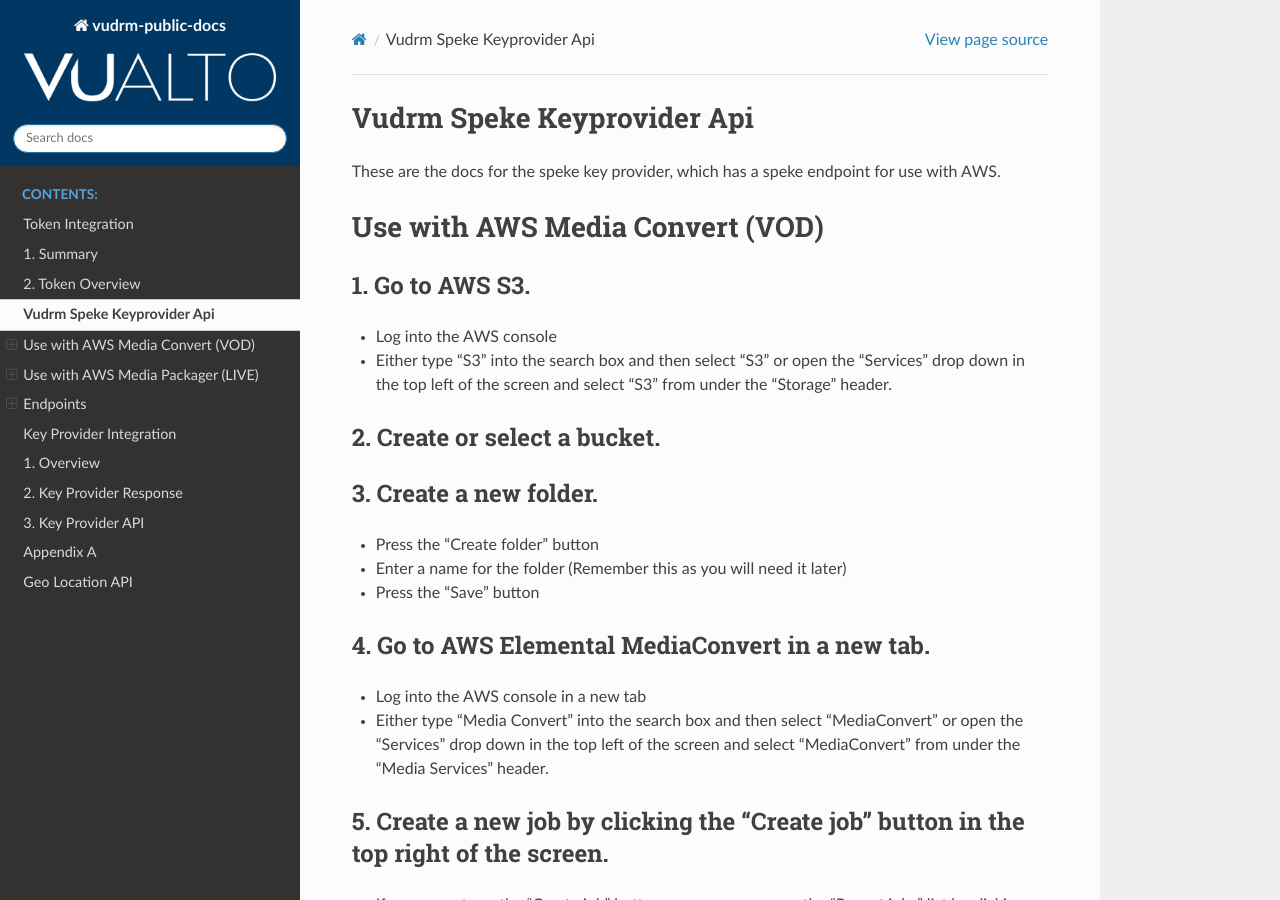
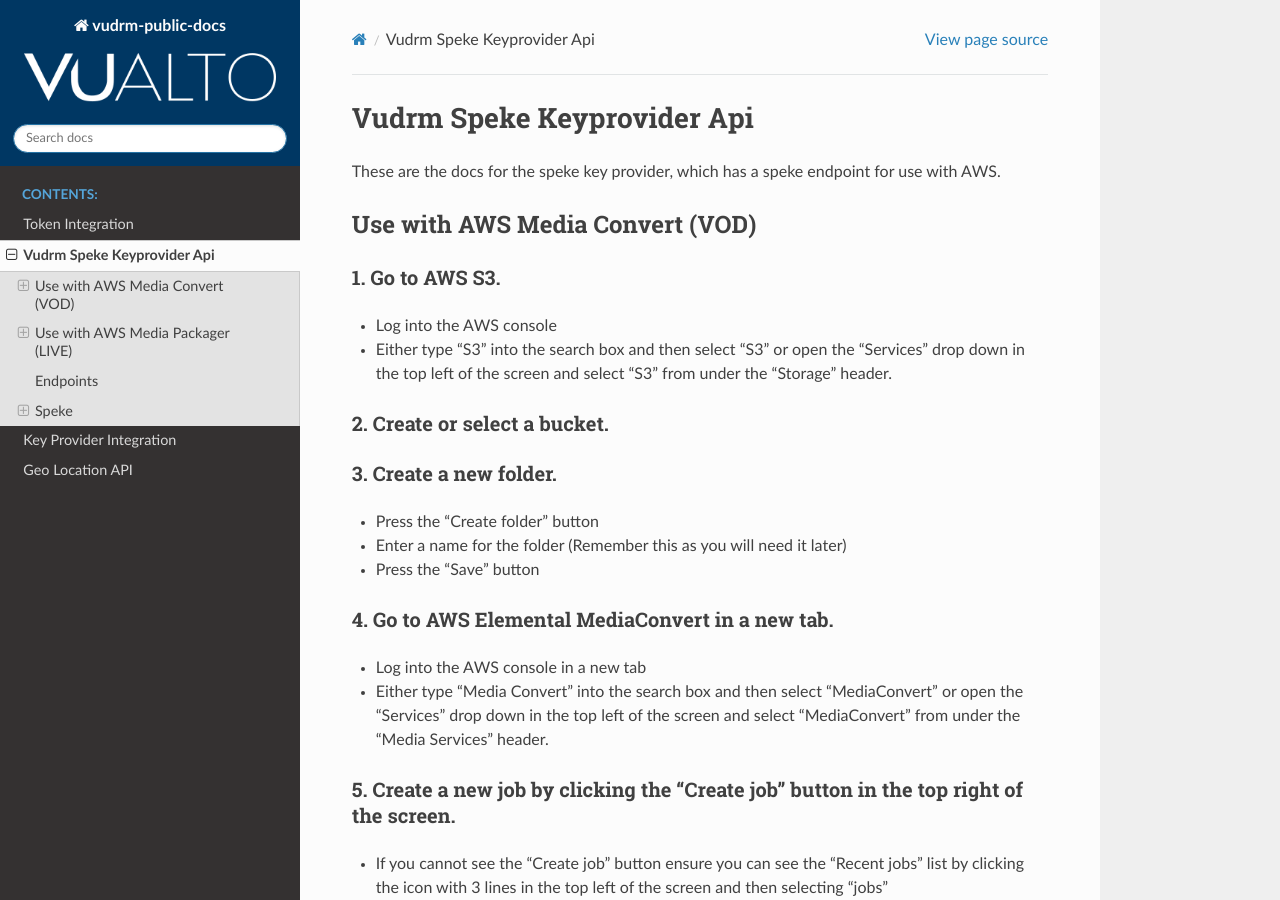
Before and after one commit to Vualto/vudrm-public-docs, a Sphinx documentation site: the page built from docs/source/VUDRM-Speke-Key-Provider.md, in a window 1280 px wide and 900 px high. Built offline with Sphinx 7.4.7 and the Read the Docs theme 2.0.0, drawn with Linux system fonts in a browser that asks for light colours.

````diff
--- a/docs/source/VUDRM-Speke-Key-Provider.md
+++ b/docs/source/VUDRM-Speke-Key-Provider.md
@@ -1,54 +1,54 @@
 # Vudrm Speke Keyprovider Api
 These are the docs for the speke key provider, which has a speke endpoint for use with AWS.
 
-# Use with AWS Media Convert (VOD)
-#### 1. Go to AWS S3.
+## Use with AWS Media Convert (VOD)
+### 1. Go to AWS S3.
 -	Log into the AWS console
 -	Either type “S3” into the search box and then select “S3” or open the “Services” drop down in the top left of the screen and select “S3” from under the “Storage” header.
 
-#### 2. Create or select a bucket.
+### 2. Create or select a bucket.
 
-#### 3. Create a new folder.
+### 3. Create a new folder.
 -	Press the “Create folder” button
 -	Enter a name for the folder (Remember this as you will need it later)
 -	Press the “Save” button
 
-#### 4. Go to AWS Elemental MediaConvert in a new tab.
+### 4. Go to AWS Elemental MediaConvert in a new tab.
 -	Log into the AWS console in a new tab
 -	Either type “Media Convert” into the search box and then select “MediaConvert” or open the “Services” drop down in the top left of the screen and select “MediaConvert” from under the “Media Services” header.
 
-#### 5. Create a new job by clicking the “Create job” button in the top right of the screen.
+### 5. Create a new job by clicking the “Create job” button in the top right of the screen.
 -	If you cannot see the “Create job” button ensure you can see the “Recent jobs” list by clicking the icon with 3 lines in the top left of the screen and then selecting “jobs”
 
-#### 6. Set “Input 1” to your source clip.
+### 6. Set “Input 1” to your source clip.
 
-#### 7. Add an output group by clicking the “Add” button on the left of the screen next to “Output groups”.
+### 7. Add an output group by clicking the “Add” button on the left of the screen next to “Output groups”.
 -	If you are using **Widevine** or **Playready** select “DASH ISO”
 -	If you are using **Fairplay** select “Apple HLS”
 
-#### 8. Set the destination S3 bucket by pressing the “Browse” button.
+### 8. Set the destination S3 bucket by pressing the “Browse” button.
 -	Select your bucket from the “S3 bucket” drop down
 -	Select the folder you created earlier from the “Location” drop down (Should be something like “YOUR-BUCKET/YOUR-FOLDER-NAME/”)
 -	Confirm selection by pressing “Choose” button
 
-#### 9. After selecting a destination with the “Browse” button, click in the “Destination” box and add “manifest” to the end of the destination.
+### 9. After selecting a destination with the “Browse” button, click in the “Destination” box and add “manifest” to the end of the destination.
 
-#### 10. Set the “Segment control” to “Segmented files” by clicking the drop down under “Segment control” and clicking “Segmented files”.
+### 10. Set the “Segment control” to “Segmented files” by clicking the drop down under “Segment control” and clicking “Segmented files”.
 
-#### 11. Add DRM to the output group. (Only use one of the below)
-##### Widevine (only if output group is DASH ISO)
+### 11. Add DRM to the output group. (Only use one of the below)
+#### Widevine (only if output group is DASH ISO)
 -	Press the toggle next to “DRM Encryption” to add the DRM information.
 -	Add a “Resource ID”
 -	Set the “System ID” to “edef8ba9-79d6-4ace-a3c8-27dcd51d21ed”
 -	Set the “URL” to “https://speke-keyprovider-staging.drm.technology/vualto-demo/speke”
 
-##### Playready (only if output group is DASH ISO)
+#### Playready (only if output group is DASH ISO)
 -	Press the toggle next to “DRM Encryption” to add the DRM information.
 -	Add a “Resource ID”
 -	Set the “System ID” to “9a04f079-9840-4286-ab92-e65be0885f95”
 -	Set the “URL” to “https://speke-keyprovider-staging.drm.technology/vualto-demo/speke”
 
-##### Fairplay (only if output group is Apple HLS)
+#### Fairplay (only if output group is Apple HLS)
 -	Press the toggle next to “DRM Encryption” to add the DRM information.
 -	Set “Encryption-method” to “SAMPLE-AES”
 -	Set “Key provider type” to “SPEKE”
@@ -58,8 +58,8 @@ These are the docs for the speke key provider, which has a speke endpoint for us
 -	Set the “URL” to “https://speke-keyprovider-staging.drm.technology/vualto-demo/speke”
 -	Set the “Constant initilization vector” to “00000000000000000000000000000000”
 
-#### 12. Configure the outputs “Outputs”. (Use the same one as above)
-##### Widevine
+### 12. Configure the outputs “Outputs”. (Use the same one as above)
+#### Widevine
 -	Press the “Add output” button.
 -	Set the “Name modifier” for “Output 1” to “video”
 -	Set the “Name modifier” for “Output 2” to “audio”
@@ -69,7 +69,7 @@ These are the docs for the speke key provider, which has a speke endpoint for us
 -	Select “Output 2” from the “Output groups” section on the left of the screen
 -	Select “Video” if not already selected and click the “Remove video” button
 
-##### Playready
+#### Playready
 -	Press the “Add output” button.
 -	Set the “Name modifier” for “Output 1” to “video”
 -	Set the “Name modifier” for “Output 2” to “audio”
@@ -79,95 +79,95 @@ These are the docs for the speke key provider, which has a speke endpoint for us
 -	Select “Output 2” from the “Output groups” section on the left of the screen
 -	Select “Video” if not already selected and click the “Remove video” button
 
-##### Fairplay
+#### Fairplay
 -	Set the “Name modifier” for “Output 1” to “video-audio”
 -	Select “Output 1” from the “Output groups” section on the left of the screen
 -	Select “Video” if not already selected and set the “Bitrate (bits/s)” to “5000000”
 
-#### 13. Set the “IAM role” in the “Job settings”.
+### 13. Set the “IAM role” in the “Job settings”.
 -	Click “Settings” under “Job settings”
 -	Select an appropriate IAM from the dropdown under “IAM role”
 
-#### 14. Press the “Create” button in the bottom right of the screen.
+### 14. Press the “Create” button in the bottom right of the screen.
 
-#### 15. Wait approx. 5 minutes.
+### 15. Wait approx. 5 minutes.
 -	On the “Job summary” page you can press the “Refresh” button to check if your job is complete. (You will know it has finished once there is a finish time)
 
-#### 16. To test the content, return to S3 and locate the folder you made earlier.
+### 16. To test the content, return to S3 and locate the folder you made earlier.
 
-#### 17. Right click the folder you created a select the “Make public” option followed by pressing the “Make public” button.
+### 17. Right click the folder you created a select the “Make public” option followed by pressing the “Make public” button.
 
-#### 18. Then open your folder and click the manifest file.
+### 18. Then open your folder and click the manifest file.
 -	If you selected “DASH ISO” as the output group, the file should be called “manifest.mpd”
 -	If you selected “Apple HLS” as the output group, the file should be called “manifest.m3u8”
 
-#### 19. Load into a player to show the content working. (Use the same one as above)
-##### Widevine
+### 19. Load into a player to show the content working. (Use the same one as above)
+#### Widevine
 -	Open “https://cdn.vuplay.co.uk/ibc-demo/index.html” in a new Google Chrome tab and select custom stream.
 -	Press the “Edit” button next to the player key box and type “arconics-staging|9116e9b8-5bd2-4ab1-a282-085ce379f8a6”
 -	Return to your S3 tab and copy the link from the bottom of the page and paste it into “Custom stream url” box, it should look something like “https://s3-eu-west-1.amazonaws.com/YOUR-BUCKET/YOUR-FOLDER-NAME/manifest.mpd”
 -	Generate a VUDRM token in the admin for your client and paste it into the “Custom VUDRM Token”
 -	Press “Load player”
 
-##### Playready
+#### Playready
 -	Open “https://cdn.vuplay.co.uk/ibc-demo/index.html” in a new Microsoft Edge tab and select custom stream.
 -	Return to your S3 tab and copy the link from the bottom of the page and paste it into “Custom stream url” box, it should look something like “https://s3-eu-west-1.amazonaws.com/YOUR-BUCKET/YOUR-FOLDER-NAME/manifest.mpd”
 -	Generate a VUDRM token in the admin for the your client and paste it into the “Custom VUDRM Token”
 -	Press “Load player”
 
-# Use with AWS Media Packager (LIVE)
-#### 1. Go to AWS Media Packager.
+## Use with AWS Media Packager (LIVE)
+### 1. Go to AWS Media Packager.
 -	Log into the AWS console
 -	Either type “Media Packager” into the search box and then select “MediaPackager” or open the “Services” drop down in the top left of the screen and select “MediaPackager” from under the “Media Services” header.
 
-#### 2. Select or create a channel.
+### 2. Select or create a channel.
 -   To create a channel press the "Create" button in the top right corner, enter an ID for the channel and press create.
 
-#### 3. Add an endpoint to the channel.
+### 3. Add an endpoint to the channel.
 -   Press the "Add/edit endpoints" button
 -   Press the "Add" button to create a new endpoint
 
-#### 4. Assign an ID to the endpoint.
+### 4. Assign an ID to the endpoint.
 -   You can also add a description of the endpoint if needed
 
-#### 5. Set the "Manifest Name" to "manifest".
+### 5. Set the "Manifest Name" to "manifest".
 
-#### 6. Set the type of stream.
+### 6. Set the type of stream.
 -   Use DASH-ISO if you want to use Playready or Widevine DRM
 -   Use Apple HLS if you want to use Fairplay DRM
 
-#### 7. Select the option to "Encrypt content".
+### 7. Select the option to "Encrypt content".
 
-#### 8. Add a Resource ID.
+### 8. Add a Resource ID.
 
-#### 9. Add appropriate System IDs.
+### 9. Add appropriate System IDs.
 -   If you wish to use Widevine DRM use "edef8ba9-79d6-4ace-a3c8-27dcd51d21ed" as the System ID (only if output group is DASH ISO)
 -   If you wish to use Playready DRM use "9a04f079-9840-4286-ab92-e65be0885f95" as the System ID (only if output group is DASH ISO)
 -   If you wish to use Fairplay DRM use "94ce86fb-07ff-4f43-adb8-93d2fa968ca2" as the System ID (only if output group is APPLE HLS)
 
-#### 10. Set the URL to "https://speke-keyprovider-staging.drm.technology/client-name/speke" where client-name is the name of the client.
+### 10. Set the URL to "https://speke-keyprovider-staging.drm.technology/client-name/speke" where client-name is the name of the client.
 
-#### 11. Add an appropriate Role ARN.
+### 11. Add an appropriate Role ARN.
 
-#### 12. Press the "Save" button under the list of endpoint.
+### 12. Press the "Save" button under the list of endpoint.
 
-#### 13. To test the content, copy the endpoints URL.
+### 13. To test the content, copy the endpoints URL.
 
-#### 14. Load into a player to show the content working.
-##### Widevine
+### 14. Load into a player to show the content working.
+#### Widevine
 -	Open “https://cdn.vuplay.co.uk/ibc-demo/index.html” in a new Google Chrome tab and select custom stream.
 -	Press the “Edit” button next to the player key box and type “arconics-staging|9116e9b8-5bd2-4ab1-a282-085ce379f8a6”
 -	Paste in the endpoints URL for the "Custom stream url"
 -	Generate a VUDRM token in the admin for your client and paste it into the “Custom VUDRM Token”
 -	Press “Load player”
 
-##### Playready
+#### Playready
 -	Open “https://cdn.vuplay.co.uk/ibc-demo/index.html” in a new Microsoft Edge tab and select custom stream.
 -	Paste in the endpoints URL for the "Custom stream url"
 -	Generate a VUDRM token in the admin for your client and paste it into the “Custom VUDRM Token”
 -	Press “Load player”
 
-# Endpoints
+## Endpoints
 Staging url: https://speke-keyprovider-staging.drm.technology/
 
 ## Speke
@@ -175,13 +175,13 @@ To retrieve drm information formatted to the CPIX standard POST a request, forma
 
 **Please note when requesting a XML response Fairplay must be requested seperately to Widevine and Playready.**
 
-#### Examples
-##### Requests
-##### Headers
+### Examples
+#### Requests
+#### Headers
 ```
 Content-Type: application/xml
 ```
-##### Widevine and Playready
+#### Widevine and Playready
 ```
 <?xml version="1.0" encoding="UTF-8"?>
 <cpix:CPIX id="someContentId" xmlns:cpix="urn:dashif:org:cpix" xmlns:pskc="urn:ietf:params:xml:ns:keyprov:pskc" xmlns:speke="urn:aws:amazon:com:speke">
@@ -198,7 +198,7 @@ Content-Type: application/xml
    </cpix:DRMSystemList>
 </cpix:CPIX>
 ```
-##### Fairplay
+#### Fairplay
 ```
 <?xml version="1.0" encoding="UTF-8"?>
 <cpix:CPIX id="someContentId" xmlns:cpix="urn:dashif:org:cpix" xmlns:pskc="urn:ietf:params:xml:ns:keyprov:pskc" xmlns:speke="urn:aws:amazon:com:speke">
@@ -213,12 +213,12 @@ Content-Type: application/xml
 </cpix:CPIX>
 ```
 
-##### Responses
-##### Headers
+#### Responses
+#### Headers
 ```
 Content-Type: application/xml
 ```
-##### Widevine and Playready
+#### Widevine and Playready
 ```
 <?xml version="1.0" encoding="UTF-8"?>
 <cpix:CPIX id="someContentId" xmlns:cpix="urn:dashif:org:cpix" xmlns:pskc="urn:ietf:params:xml:ns:keyprov:pskc" xmlns:speke="urn:aws:amazon:com:speke">
@@ -243,7 +243,7 @@ Content-Type: application/xml
 </cpix:CPIX>
 ```
 
-##### Fairplay
+#### Fairplay
 ```
 <?xml version="1.0" encoding="UTF-8"?>
 <cpix:CPIX id="someContentId" xmlns:cpix="urn:dashif:org:cpix" xmlns:pskc="urn:ietf:params:xml:ns:keyprov:pskc" xmlns:speke="urn:aws:amazon:com:speke">
````
Also changed, not shown: docs/source/VUDRM-Key-Provider.md (+12 -26 lines), docs/source/VUDRM-Token-Integration.md (+14 -14 lines).
